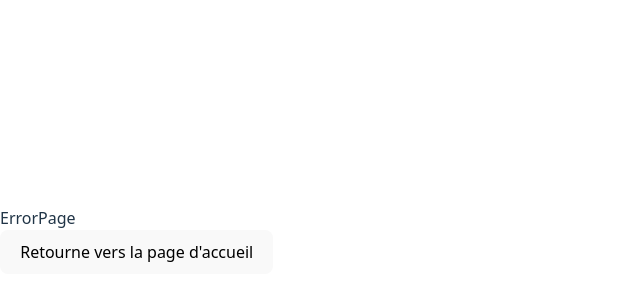
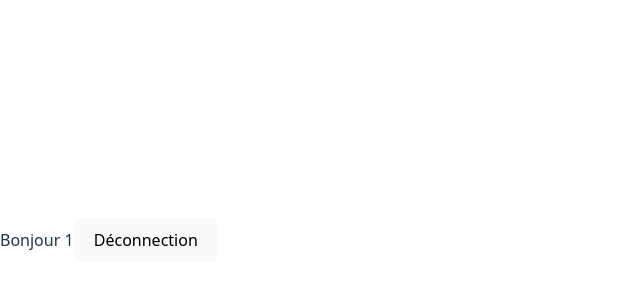
Before and after one commit to DominiqueHa/Burger-test-React, a React app: page /order/1 in a window 1280 px wide. Shown: the part 160-460 px from the top of the page, without its empty margins (0-640 px from the left). Built offline with nearby package versions, Linux system fonts and the light colour scheme; the HTML template or start-up script is replaced by a standard one.

Commit message:
✨ F02 : LOGIN > add redirection from ErrorPage(submit)

```diff
--- a/components/pages/login/LoginForm.jsx
+++ b/components/pages/login/LoginForm.jsx
@@ -1,15 +1,17 @@
 import { use, useState } from "react";
-import { Link } from "react-router-dom";
+import { Link, useNavigate } from "react-router-dom";
 
 export default function LoginForm() {
 // state
   const [inputValue, setInputValue] = useState("");
+  const navigation = useNavigate();
 
   // comportement
   const handleSubmit = (event) => {
     event.preventDefault();
-    alert("Bonjour " + inputValue);
+    //alert("Bonjour " + inputValue);
     setInputValue("");
+    navigation("/order/"+inputValue);
   };
 
   const handleChange = (event) => {
@@ -30,7 +32,6 @@
           required
         />
         <button>Accéder à votre espace</button>
-        <Link to="/order">Vers OrderPage</Link>
       </form>
     </div>
   );
--- a/components/pages/order/OrderPage.jsx
+++ b/components/pages/order/OrderPage.jsx
@@ -1,7 +1,13 @@
-import { Link } from "react-router-dom";
+import { Link, useParams } from "react-router-dom";
 export default function OrderPage() {
+    //state
+    const {username} = useParams();
+
+    //comportement
+
+    //affichage (render)
   return (
-    <div>OrderPage
+    <div>Bonjour {username}
         <Link to="/">
          <button>Déconnection</button>
     </Link>
--- a/src/App.jsx
+++ b/src/App.jsx
@@ -12,7 +12,7 @@
   return (
     <Routes>
       <Route path="/" element={<LoginPage/>}/>
-      <Route path="/order" element={<OrderPage/>}/>
+      <Route path="/order/:username" element={<OrderPage/>}/>
       <Route path="*" element={<ErrorPage/>}/>
     </Routes>
   );
```
